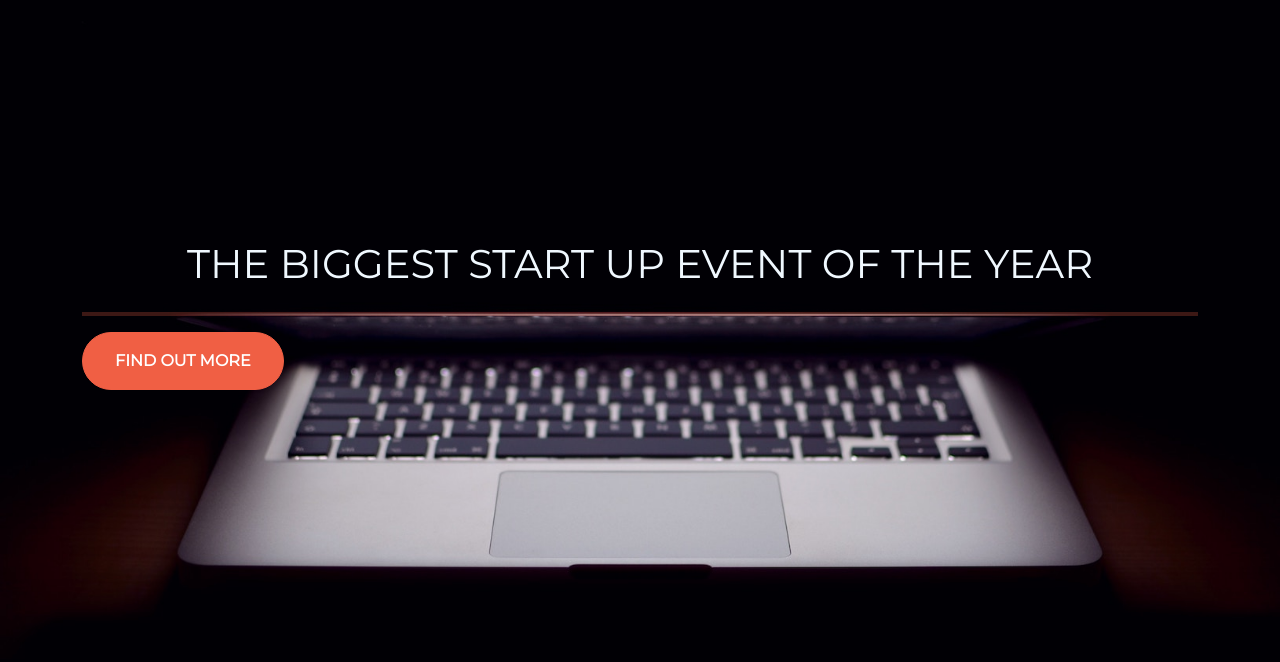
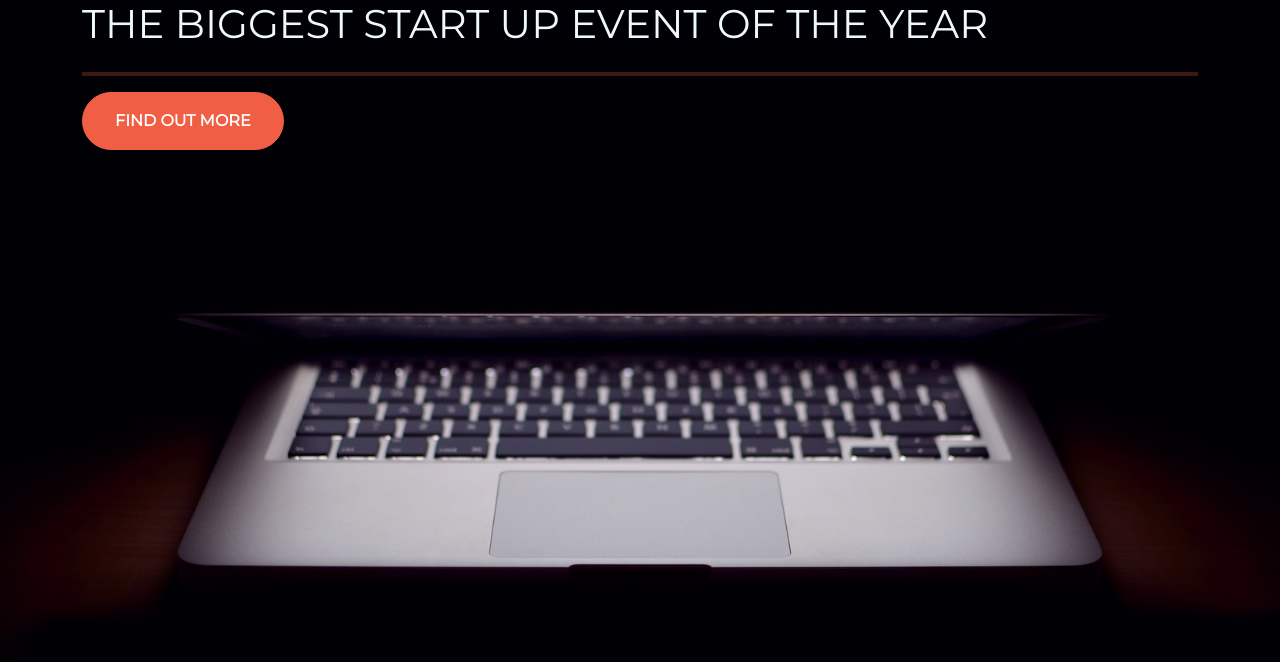
Before and after one commit to shaiksonia1/web_development, a plain HTML site: page HTML/basics/startup_files/index.html in a window 1280 px wide. Drawn offline with nearby package versions, Linux system fonts and the light colour scheme.

Commit message:
startup_landing_page

```diff
--- a/HTML/basics/startup_files/index.html
+++ b/HTML/basics/startup_files/index.html
@@ -17,7 +17,7 @@
     <link href="style.css" rel="stylesheet">
   </head>
   <body>
-    <div class="container ">
+    <div class="container justify-content-center ">
       <div class="row">
         <header class="text center col-12">
   <h1 class="h1">THE BIGGEST START UP EVENT OF THE YEAR</h1>
@@ -28,6 +28,6 @@
   <button type="button" class="btn btn-primary btn-xl">Find out more</button>
 </section>
 </div>
-    </div>
+</div>
   </body>
   </html>
--- a/HTML/basics/startup_files/style.css
+++ b/HTML/basics/startup_files/style.css
@@ -7,12 +7,6 @@ html {
   background-position: center;
   background-size: cover;
   color: aliceblue;
-}
-
-.h1{
-  text-align: center;
-  padding-top: 240px;
-
 }
 hr{
   color:  #f05f44;
```
